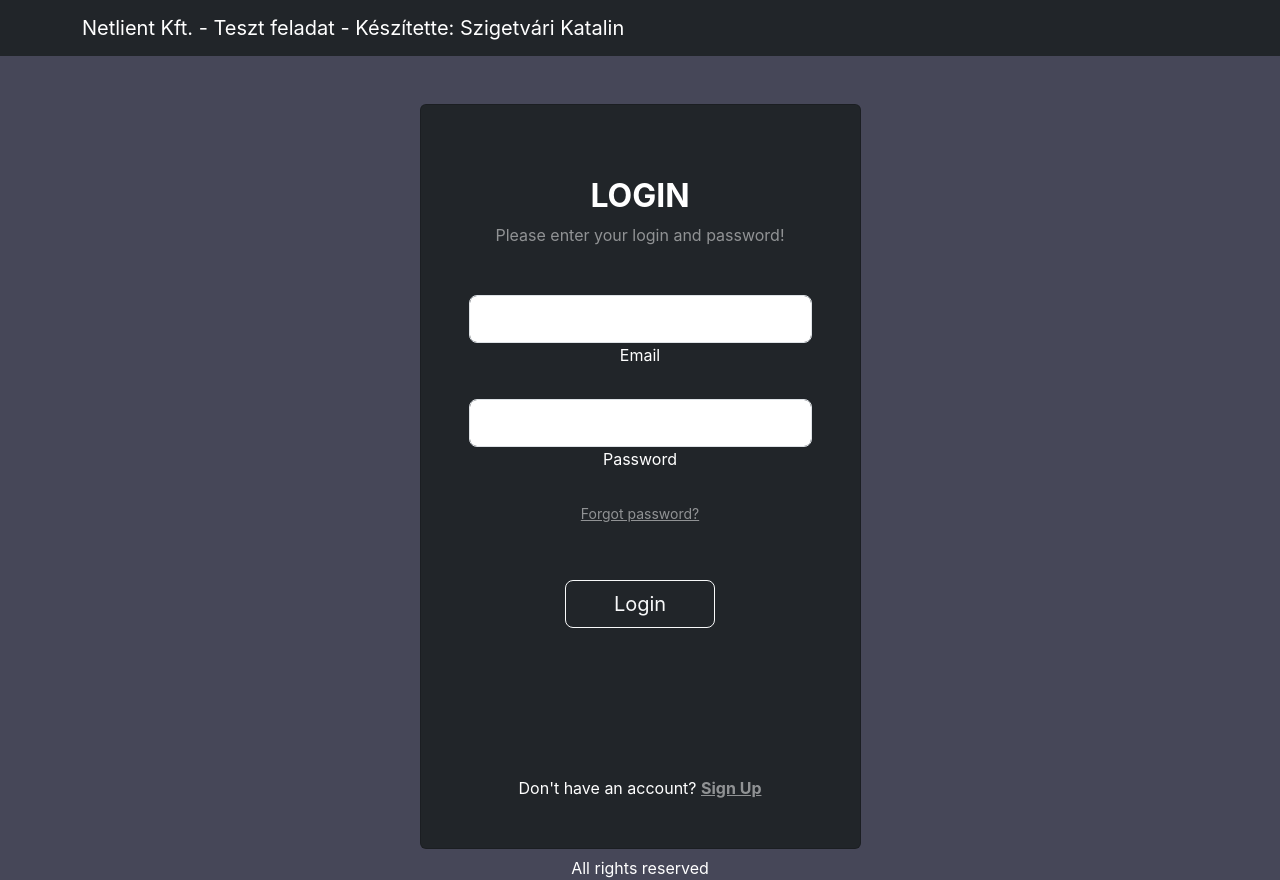
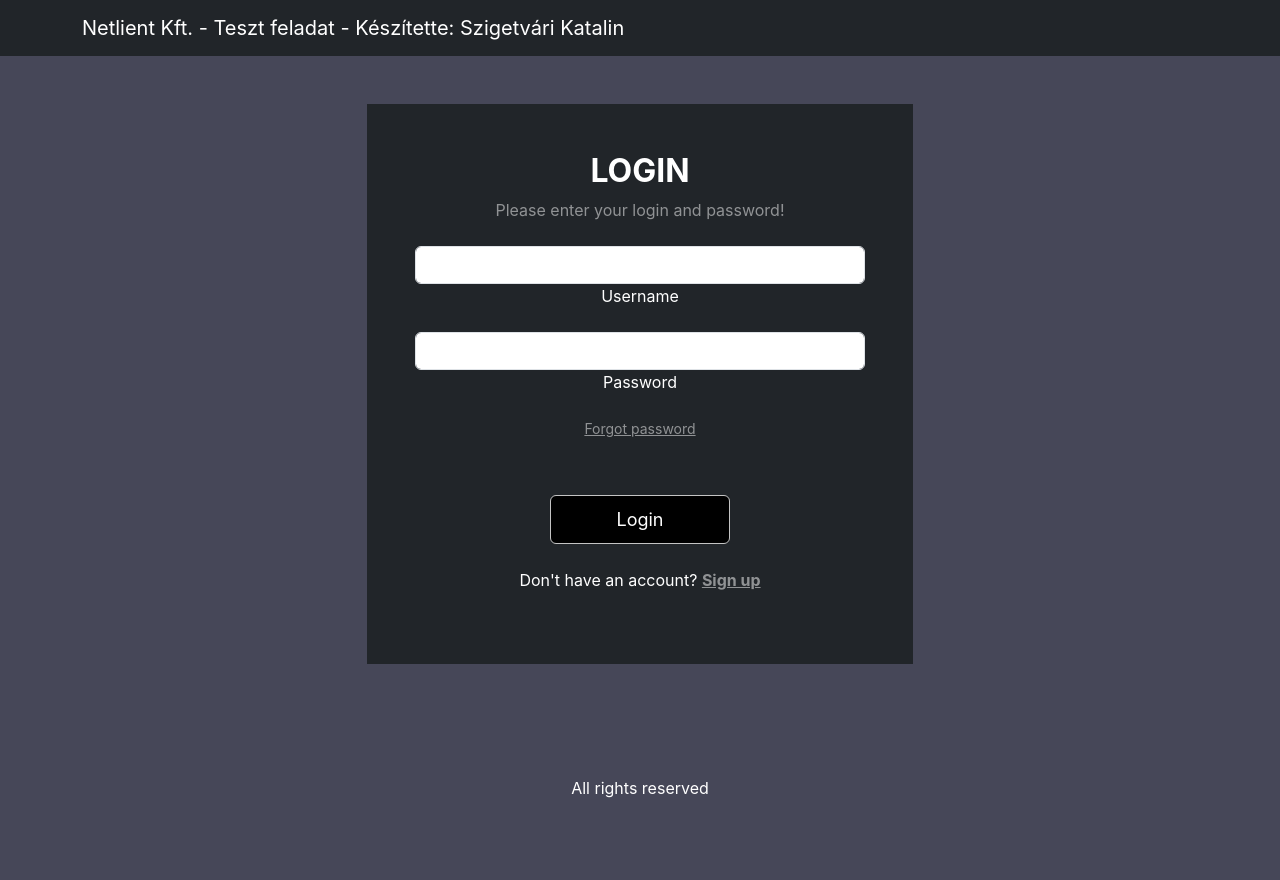
Before and after one commit to szigetvarikati/test-project-MERN, a React (Create React App) app in the folder frontend/: page / in a window 1280 px wide. After the commit the page ends 800 px from the top, so only its background shows below. Built offline with nearby package versions, Linux system fonts and the light colour scheme.

Commit message:
redesign LoginScreen with Bootstrap

```diff
--- a/frontend/src/App.js
+++ b/frontend/src/App.js
@@ -23,6 +23,7 @@ function App() {
           <Container>
             <Routes>
               <Route path="/" element={<LoginScreen />} />
+              <Route path="/login" element={<LoginScreen />} />
               <Route path="/products" element={<ProductTable />} />
             </Routes>
           </Container>
--- a/frontend/src/index.css
+++ b/frontend/src/index.css
@@ -40,8 +40,20 @@ tr {
   align-content: center;
 }
 
-button:hover {
-  opacity: 0.8;
-  background-color: rgb(242, 81, 81);
-  color: #ffffff;
+.my-custom-button {
+  background-color: black;
+  outline-color: #ffffff;
+  border-color: #c4c4c4;
+  padding: 10px;
+  width: 40%;
+  font-size: large;
 }
+
+.my-custom-button:hover {
+    background-color: #ffffff;
+    color: black;
+}
+
+.small-container {
+  max-width: 600px;
+}
--- a/frontend/src/screens/LoginScreen.js
+++ b/frontend/src/screens/LoginScreen.js
@@ -1,79 +1,53 @@
-function LoginScreen() {
+import { Link, useLocation } from 'react-router-dom';
+import Container from 'react-bootstrap/Container';
+import { Helmet } from 'react-helmet-async';
+import Form from 'react-bootstrap/Form';
+import Button from 'react-bootstrap/Button';
+
+export default function LoginScreen() {
+  const { search } = useLocation();
+  const redirectInUrl = new URLSearchParams(search).get('redirect');
+  const redirect = redirectInUrl ? redirectInUrl : '/';
   return (
-    <section class="vh-100 gradient-custom">
-      <div class="container py-5 h-100">
-        <div class="row d-flex justify-content-center align-items-center h-100">
-          <div class="col-12 col-md-8 col-lg-6 col-xl-5">
-            <div class="card bg-dark text-white">
-              <div class="card-body p-5 text-center">
-                <div class="mb-md-5 mt-md-4 pb-5">
-                  <h2 class="fw-bold mb-2 text-uppercase">Login</h2>
-                  <p class="text-white-50 mb-5">
-                    Please enter your login and password!
-                  </p>
-
-                  <div class="form-outline form-white mb-4">
-                    <input
-                      type="email"
-                      id="typeEmailX"
-                      class="form-control form-control-lg"
-                    />
-                    <label class="form-label" for="typeEmailX">
-                      Email
-                    </label>
-                  </div>
-
-                  <div class="form-outline form-white mb-4">
-                    <input
-                      type="password"
-                      id="typePasswordX"
-                      class="form-control form-control-lg"
-                    />
-                    <label class="form-label" for="typePasswordX">
-                      Password
-                    </label>
-                  </div>
-
-                  <p class="small mb-5 pb-lg-2">
-                    <a class="text-white-50" href="#!">
-                      Forgot password?
-                    </a>
-                  </p>
-
-                  <button
-                    class="btn btn-outline-light btn-lg px-5"
-                    type="submit"
-                  >
-                    Login
-                  </button>
-
-                  <div class="d-flex justify-content-center text-center mt-4 pt-1">
-                    <a href="#!" class="text-white">
-                      <i class="fab fa-facebook-f fa-lg"></i>
-                    </a>
-                    <a href="#!" class="text-white">
-                      <i class="fab fa-twitter fa-lg mx-4 px-2"></i>
-                    </a>
-                    <a href="#!" class="text-white">
-                      <i class="fab fa-google fa-lg"></i>
-                    </a>
-                  </div>
-                </div>
-
-                <div>
-                  <p class="mb-0">
-                    Don't have an account?{' '}
-                    <a href="#!" class="text-white-50 fw-bold">
-                      Sign Up
-                    </a>
-                  </p>
-                </div>
-              </div>
-            </div>
+    <Container className="py-5">
+      <Container className="bg-dark text-white col-md-8 col-lg-6 text-center p-5">
+        <Helmet>
+          <title>Login</title>
+        </Helmet>
+        <h2 className="fw-bold mb-2 text-uppercase">Login</h2>
+        <p class="text-white-50 mb-4">Please enter your login and password!</p>
+        <Form className="row d-flex justify-content-center align-items-center">
+          <Form.Group className="mb-3" controlId="username">
+            <Form.Control type="username" required />
+            <Form.Label>Username</Form.Label>
+          </Form.Group>
+          <Form.Group className="mb-3" controlId="password">
+            <Form.Control type="password" required />
+            <Form.Label>Password</Form.Label>
+          </Form.Group>
+          <Link
+            to={`/signup?redirect=${redirect}`}
+            className="text-white-50 small mb-5 pb-lg-2"
+          >
+            Forgot password
+          </Link>
+          <div className="mb-3">
+            <Button type="submit" className="my-custom-button">
+              Login
+            </Button>
           </div>
-        </div>
-      </div>
-    </section>
+          <div className="mb-3 p-2">
+            Don't have an account?{' '}
+            <Link
+              to={`/signup?redirect=${redirect}`}
+              className="text-white-50 fw-bold"
+            >
+              Sign up
+            </Link>
+          </div>
+        </Form>
+      </Container>
+    </Container>
     /*<div className="login">
       <div>Login To Your Account</div>
       <div class="login-form">
@@ -127,5 +101,3 @@ function LoginScreen() {
     </div>*/
   );
 }
-
-export default LoginScreen;
```
